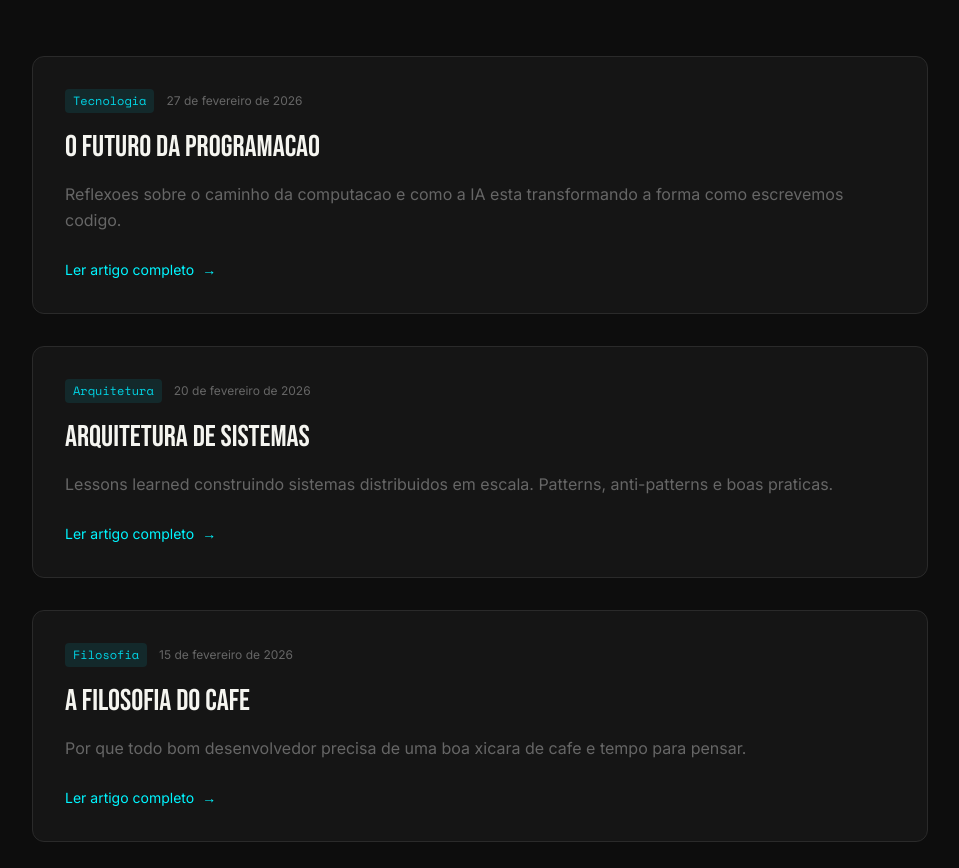
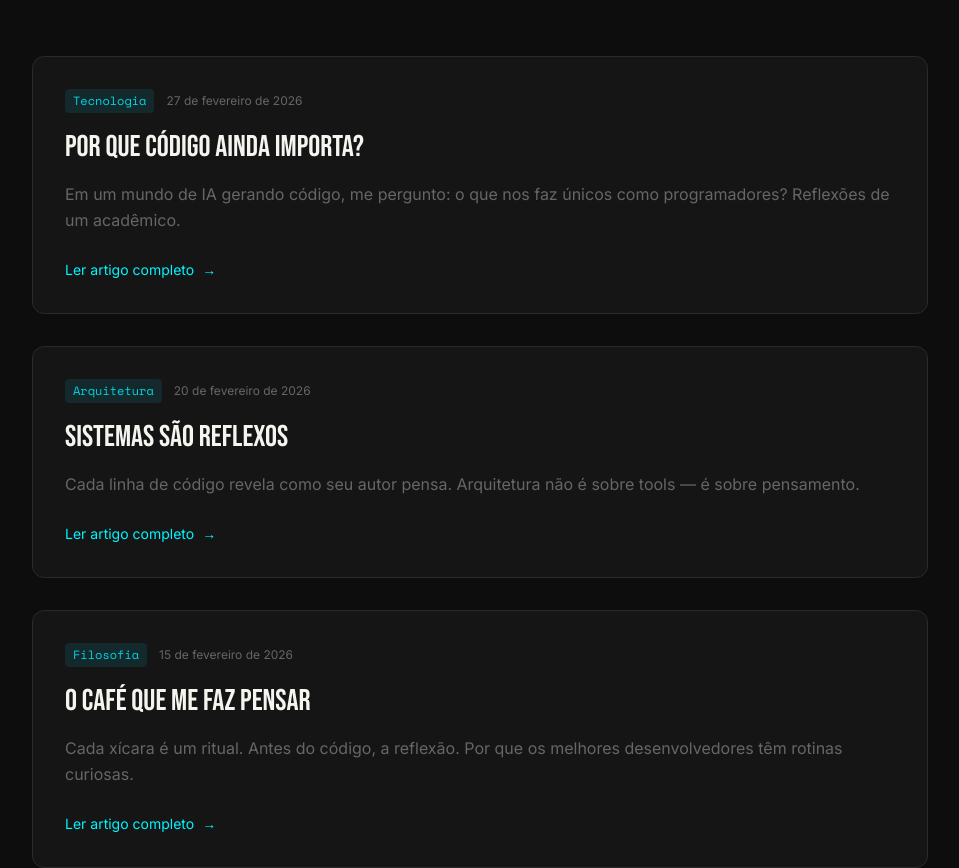
Before and after one commit to hzd4m/hzd4m.github.io, a Next.js app: page /blog in a window 1280 px wide. Shown: the part 240-1108 px from the top of the page, without its empty margins (160-1119 px from the left). Built offline with nearby package versions, Linux system fonts and the light colour scheme.

Commit message:
feat: blog posts com copy pessoal

```diff
--- a/src/data/posts.ts
+++ b/src/data/posts.ts
@@ -2,23 +2,26 @@ import { Post } from "@/types";
 
 export const posts: Post[] = [
   {
-    slug: "primeiro-post",
-    title: "O Futuro da Programacao",
-    excerpt: "Reflexoes sobre o caminho da computacao e como a IA esta transformando a forma como escrevemos codigo.",
+    slug: "futuro-programacao",
+    title: "Por que código ainda importa?",
+    excerpt:
+      "Em um mundo de IA gerando código, me pergunto: o que nos faz únicos como programadores? Reflexões de um acadêmico.",
     date: "2026-02-27",
     category: "Tecnologia",
   },
   {
-    slug: "segundo-post",
-    title: "Arquitetura de Sistemas",
-    excerpt: "Lessons learned construindo sistemas distribuidos em escala. Patterns, anti-patterns e boas praticas.",
+    slug: "arquitetura-sistemas",
+    title: "Sistemas são Reflexos",
+    excerpt:
+      "Cada linha de código revela como seu autor pensa. Arquitetura não é sobre tools — é sobre pensamento.",
     date: "2026-02-20",
     category: "Arquitetura",
   },
   {
-    slug: "terceiro-post",
-    title: "A Filosofia do Cafe",
-    excerpt: "Por que todo bom desenvolvedor precisa de uma boa xicara de cafe e tempo para pensar.",
+    slug: "filosofia-cafe",
+    title: "O Café que Me Faz Pensar",
+    excerpt:
+      "Cada xícara é um ritual. Antes do código, a reflexão. Por que os melhores desenvolvedores têm rotinas curiosas.",
     date: "2026-02-15",
     category: "Filosofia",
   },
```
